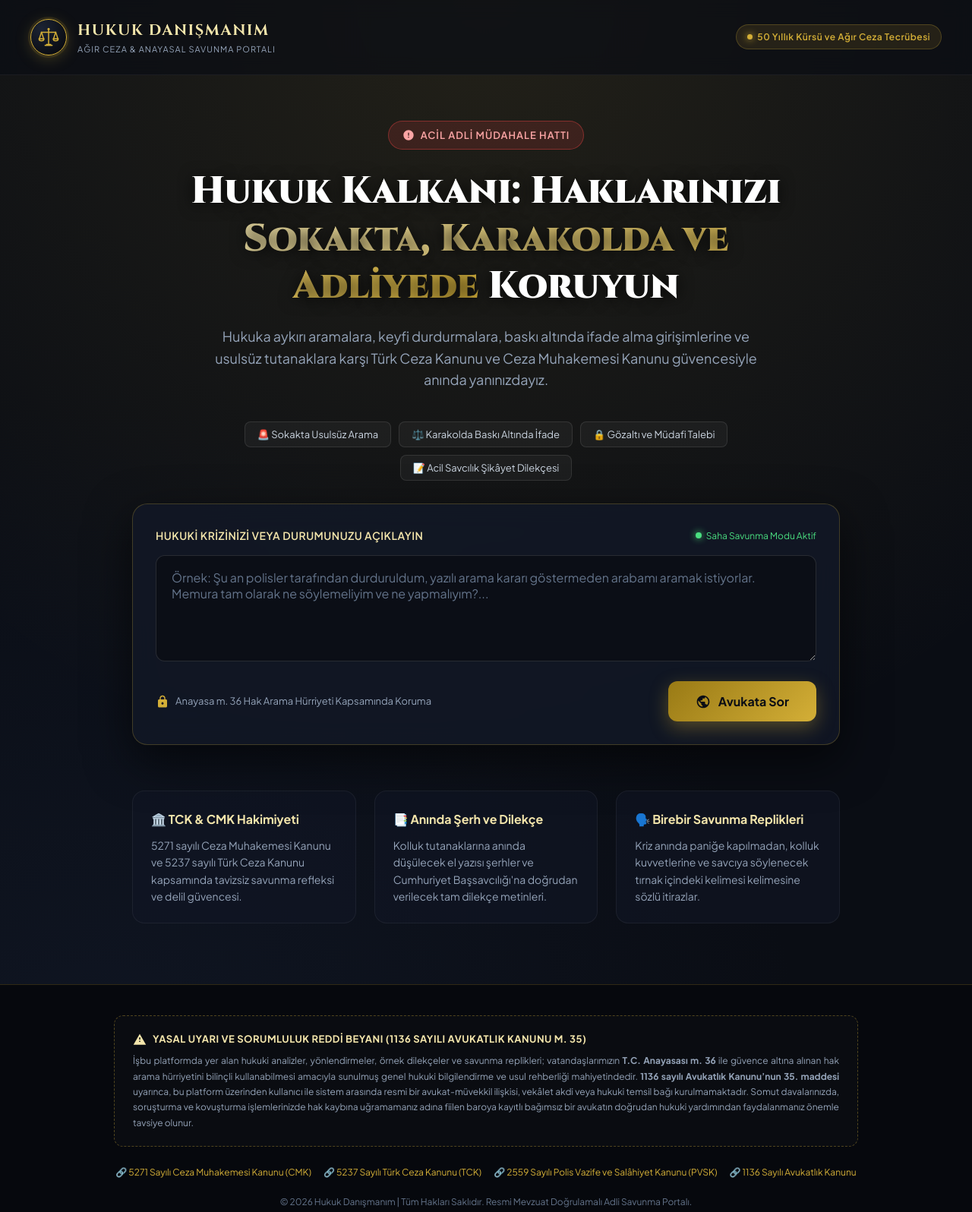
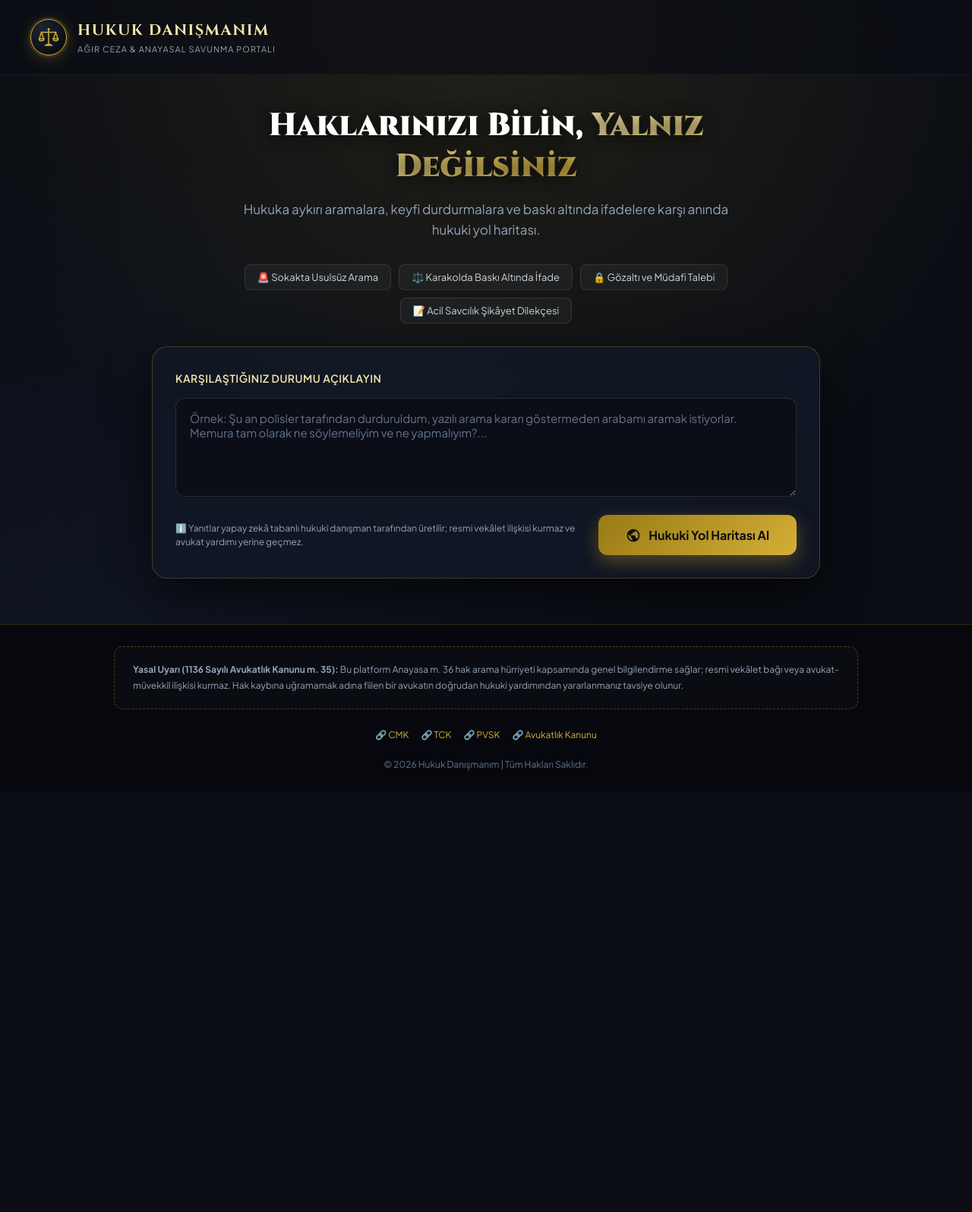
Before and after one commit to kitapsever16/Hukuk_Danismanligi_Projem, a website: page index.html in a window 1280 px wide. Shown: the whole page at 76% size. After the commit the page ends 1044 px from the top, so only its background shows below. Drawn offline with Linux system fonts and the light colour scheme.

Commit message:
Update index.html

```diff
--- a/index.html
+++ b/index.html
@@ -107,67 +107,27 @@
             display: block;
         }
 
-        .badge-kidem {
-            background: rgba(212, 175, 55, 0.12);
-            border: 1px solid var(--border-color);
-            color: var(--gold-primary);
-            padding: 6px 14px;
-            border-radius: 999px;
-            font-size: 12px;
-            font-weight: 600;
-            letter-spacing: 0.5px;
-            display: flex;
-            align-items: center;
-            gap: 6px;
-        }
-
-        .badge-kidem::before {
-            content: '';
-            width: 7px;
-            height: 7px;
-            background-color: var(--gold-primary);
-            border-radius: 50%;
-            display: inline-block;
-            box-shadow: 0 0 10px var(--gold-primary);
-        }
-
         /* Ana Gövde */
         .main-container {
             flex: 1;
-            max-width: 980px;
+            max-width: 920px;
             width: 100%;
             margin: 0 auto;
-            padding: 60px 24px 80px;
+            padding: 40px 20px 60px;
             display: flex;
             flex-direction: column;
             align-items: center;
             text-align: center;
         }
 
-        .hero-badge {
-            background: var(--danger-bg);
-            border: 1px solid rgba(239, 68, 68, 0.4);
-            color: #fca5a5;
-            padding: 8px 18px;
-            border-radius: 999px;
-            font-size: 13px;
-            font-weight: 600;
-            margin-bottom: 24px;
-            display: inline-flex;
-            align-items: center;
-            gap: 8px;
-            text-transform: uppercase;
-            letter-spacing: 1px;
-        }
-
         .hero-title {
             font-family: 'Cinzel', serif;
-            font-size: clamp(32px, 5vw, 50px);
-            font-weight: 900;
+            font-size: clamp(28px, 4.5vw, 42px);
+            font-weight: 800;
             color: #ffffff;
-            line-height: 1.25;
-            margin-bottom: 20px;
-            max-width: 860px;
+            line-height: 1.3;
+            margin-bottom: 14px;
+            max-width: 780px;
             text-shadow: 0 2px 20px rgba(0, 0, 0, 0.8);
         }
 
@@ -178,10 +138,10 @@
         }
 
         .hero-subtitle {
-            font-size: clamp(16px, 2vw, 18px);
+            font-size: clamp(15px, 1.8vw, 17px);
             color: var(--text-muted);
-            max-width: 720px;
-            margin-bottom: 40px;
+            max-width: 660px;
+            margin-bottom: 32px;
             font-weight: 400;
         }
 
@@ -248,32 +208,14 @@
             text-transform: uppercase;
         }
 
-        .live-status {
-            font-size: 12px;
-            color: #4ade80;
-            display: flex;
-            align-items: center;
-            gap: 6px;
-        }
-
-        .live-status::before {
-            content: '';
-            width: 8px;
-            height: 8px;
-            background-color: #4ade80;
-            border-radius: 50%;
-            display: inline-block;
-            box-shadow: 0 0 10px #4ade80;
-        }
-
         .crisis-textarea {
             width: 100%;
-            min-height: 140px;
+            min-height: 130px;
             background: rgba(10, 13, 20, 0.8);
             border: 1px solid rgba(255, 255, 255, 0.12);
             border-radius: 12px;
-            padding: 18px 20px;
-            font-size: 16px;
+            padding: 16px 18px;
+            font-size: 15px;
             color: #ffffff;
             font-family: inherit;
             resize: vertical;
@@ -292,20 +234,20 @@
         }
 
         .card-footer {
-            margin-top: 20px;
+            margin-top: 18px;
             display: flex;
             justify-content: space-between;
             align-items: center;
             flex-wrap: wrap;
-            gap: 16px;
+            gap: 14px;
         }
 
-        .protection-note {
-            font-size: 13px;
+        .ai-disclaimer-note {
+            font-size: 12px;
             color: var(--text-muted);
-            display: flex;
-            align-items: center;
-            gap: 8px;
+            line-height: 1.45;
+            flex: 1;
+            min-width: 220px;
         }
 
         .submit-btn {
@@ -469,48 +411,11 @@
             font-weight: 500;
         }
 
-        /* Savunma ve Mevzuat Bilgi Kartları */
-        .features-grid {
-            display: grid;
-            grid-template-columns: repeat(auto-fit, minmax(280px, 1fr));
-            gap: 24px;
-            width: 100%;
-            margin-top: 60px;
-            text-align: left;
-        }
-
-        .feature-box {
-            background: rgba(17, 23, 38, 0.6);
-            border: 1px solid rgba(255, 255, 255, 0.06);
-            padding: 24px;
-            border-radius: 16px;
-            transition: transform 0.2s, border-color 0.2s;
-        }
-
-        .feature-box:hover {
-            border-color: var(--border-color);
-            transform: translateY(-3px);
-        }
-
-        .feature-box h3 {
-            font-size: 16px;
-            color: var(--gold-light);
-            margin-bottom: 10px;
-            display: flex;
-            align-items: center;
-            gap: 10px;
-        }
-
-        .feature-box p {
-            font-size: 14px;
-            color: var(--text-muted);
-        }
-
         /* Yasal Sorumluluk Reddi (Disclaimer) */
         .footer {
             background: #06080d;
             border-top: 1px solid rgba(212, 175, 55, 0.2);
-            padding: 40px 24px;
+            padding: 28px 20px;
             margin-top: auto;
         }
 
@@ -617,27 +522,17 @@
                 <span>Ağır Ceza & Anayasal Savunma Portalı</span>
             </div>
         </a>
-        <div class="badge-kidem">
-            50 Yıllık Kürsü ve Ağır Ceza Tecrübesi
-        </div>
     </header>
 
     <!-- Ana Ekran / Karşılama ve Müdahale Merkezi -->
     <main class="main-container">
 
-        <div class="hero-badge">
-            <svg width="16" height="16" viewBox="0 0 24 24" fill="currentColor">
-                <path d="M12 2C6.48 2 2 6.48 2 12s4.48 10 10 10 10-4.48 10-10S17.52 2 12 2zm1 15h-2v-2h2v2zm0-4h-2V7h2v6z"/>
-            </svg>
-            Acil Adli Müdahale Hattı
-        </div>
-
         <h2 class="hero-title">
-            Hukuk Kalkanı: Haklarınızı <span>Sokakta, Karakolda ve Adliyede</span> Koruyun
+            Haklarınızı Bilin, <span>Yalnız Değilsiniz</span>
         </h2>
 
         <p class="hero-subtitle">
-            Hukuka aykırı aramalara, keyfi durdurmalara, baskı altında ifade alma girişimlerine ve usulsüz tutanaklara karşı Türk Ceza Kanunu ve Ceza Muhakemesi Kanunu güvencesiyle anında yanınızdayız.
+            Hukuka aykırı aramalara, keyfi durdurmalara ve baskı altında ifadelere karşı anında hukuki yol haritası.
         </p>
 
         <!-- Hızlı Durum Seçenekleri -->
@@ -659,8 +554,7 @@
         <!-- Soru Sorma Kartı -->
         <div class="crisis-card">
             <div class="card-label">
-                <span>Hukuki Krizinizi veya Durumunuzu Açıklayın</span>
-                <div class="live-status">Saha Savunma Modu Aktif</div>
+                <span>Karşılaştığınız Durumu Açıklayın</span>
             </div>
 
             <textarea
@@ -670,18 +564,15 @@
             ></textarea>
 
             <div class="card-footer">
-                <div class="protection-note">
-                    <svg width="18" height="18" viewBox="0 0 24 24" fill="var(--gold-primary)">
-                        <path d="M18 8h-1V6c0-2.76-2.24-5-5-5S7 3.24 7 6v2H6c-1.1 0-2 .9-2 2v10c0 1.1.9 2 2 2h12c1.1 0 2-.9 2-2V10c0-1.1-.9-2-2-2zm-6 9c-1.1 0-2-.9-2-2s.9-2 2-2 2 .9 2 2-.9 2-2 2zm3.1-9H8.9V6c0-1.71 1.39-3.1 3.1-3.1 1.71 0 3.1 1.39 3.1 3.1v2z"/>
-                    </svg>
-                    Anayasa m. 36 Hak Arama Hürriyeti Kapsamında Koruma
+                <div class="ai-disclaimer-note">
+                    ℹ️ Yanıtlar yapay zekâ tabanlı hukuki danışman tarafından üretilir; resmi vekâlet ilişkisi kurmaz ve avukat yardımı yerine geçmez.
                 </div>
 
                 <button class="submit-btn" id="askBtn" onclick="handleConsultation()">
                     <svg viewBox="0 0 24 24">
                         <path d="M12 2C6.48 2 2 6.48 2 12s4.48 10 10 10 10-4.48 10-10S17.52 2 12 2zm-1 17.93c-3.95-.49-7-3.85-7-7.93 0-.62.08-1.21.21-1.79L9 15v1c0 1.1.9 2 2 2v1.93zm6.9-2.54c-.26-.81-1-1.39-1.9-1.39h-1v-3c0-.55-.45-1-1-1H8v-2h2c.55 0 1-.45 1-1V7h2c1.1 0 2-.9 2-2v-.41c2.93 1.19 5 4.06 5 7.41 0 2.08-.8 3.97-2.1 5.39z"/>
                     </svg>
-                    Avukata Sor
+                    Hukuki Yol Haritası Al
                 </button>
             </div>
         </div>
@@ -689,7 +580,7 @@
         <!-- Yükleniyor Bildirimi -->
         <div class="loading-box" id="loadingBox">
             <div class="spinner"></div>
-            <div class="loading-text">Avukatınız kanun maddelerini ve vakanızı inceliyor... Hukuki kalkan hazırlanıyor.</div>
+            <div class="loading-text">Mevzuat maddeleri ve vakanız inceleniyor... Hukuki yol haritası hazırlanıyor.</div>
         </div>
 
         <!-- Canlı Savunma ve Rapor Yanıt Kartı -->
@@ -699,29 +590,13 @@
                     <svg width="22" height="22" viewBox="0 0 24 24" fill="var(--gold-primary)">
                         <path d="M12 1L3 5v6c0 5.55 3.84 10.74 9 12 5.16-1.26 9-6.45 9-12V5l-9-4z"/>
                     </svg>
-                    <h3>Ağır Ceza Avukatı Müdahale Raporu</h3>
+                    <h3>Hukuki Değerlendirme ve Yol Haritası</h3>
                 </div>
                 <button class="copy-btn" onclick="copyResponse()">
                     📋 Metni ve Dilekçeyi Kopyala
                 </button>
             </div>
             <div class="response-content" id="responseContent"></div>
-        </div>
-
-        <!-- Savunma Temelleri -->
-        <div class="features-grid">
-            <div class="feature-box">
-                <h3>🏛️ TCK & CMK Hakimiyeti</h3>
-                <p>5271 sayılı Ceza Muhakemesi Kanunu ve 5237 sayılı Türk Ceza Kanunu kapsamında tavizsiz savunma refleksi ve delil güvencesi.</p>
-            </div>
-            <div class="feature-box">
-                <h3>📑 Anında Şerh ve Dilekçe</h3>
-                <p>Kolluk tutanaklarına anında düşülecek el yazısı şerhler ve Cumhuriyet Başsavcılığı'na doğrudan verilecek tam dilekçe metinleri.</p>
-            </div>
-            <div class="feature-box">
-                <h3>🗣️ Birebir Savunma Replikleri</h3>
-                <p>Kriz anında paniğe kapılmadan, kolluk kuvvetlerine ve savcıya söylenecek tırnak içindeki kelimesi kelimesine sözlü itirazlar.</p>
-            </div>
         </div>
 
     </main>
@@ -731,35 +606,21 @@
         <div class="footer-inner">
 
             <div class="disclaimer-box">
-                <div class="disclaimer-title">
-                    <svg width="18" height="18" viewBox="0 0 24 24" fill="currentColor">
-                        <path d="M12 2L1 21h22L12 2zm1 14h-2v-2h2v2zm0-4h-2V8h2v4z"/>
-                    </svg>
-                    Yasal Uyarı ve Sorumluluk Reddi Beyanı (1136 Sayılı Avukatlık Kanunu m. 35)
-                </div>
                 <p class="disclaimer-text">
-                    İşbu platformda yer alan hukuki analizler, yönlendirmeler, örnek dilekçeler ve savunma replikleri; vatandaşlarımızın <strong>T.C. Anayasası m. 36</strong> ile güvence altına alınan hak arama hürriyetini bilinçli kullanabilmesi amacıyla sunulmuş genel hukuki bilgilendirme ve usul rehberliği mahiyetindedir. <strong>1136 sayılı Avukatlık Kanunu’nun 35. maddesi</strong> uyarınca, bu platform üzerinden kullanıcı ile sistem arasında resmi bir avukat-müvekkil ilişkisi, vekâlet akdi veya hukuki temsil bağı kurulmamaktadır. Somut davalarınızda, soruşturma ve kovuşturma işlemlerinizde hak kaybına uğramamanız adına fiilen baroya kayıtlı bağımsız bir avukatın doğrudan hukuki yardımından faydalanmanız önemle tavsiye olunur.
+                    <strong>Yasal Uyarı (1136 Sayılı Avukatlık Kanunu m. 35):</strong> Bu platform Anayasa m. 36 hak arama hürriyeti kapsamında genel bilgilendirme sağlar; resmi vekâlet bağı veya avukat-müvekkil ilişkisi kurmaz. Hak kaybına uğramamak adına fiilen bir avukatın doğrudan hukuki yardımından yararlanmanız tavsiye olunur.
                 </p>
             </div>
 
             <!-- Resmi Mevzuat Doğrulama Kaynakları -->
             <div class="official-sources">
-                <a href="https://www.mevzuat.gov.tr/mevzuat?MevzuatNo=5271&MevzuatTur=1&MevzuatTertip=5" target="_blank" rel="noopener noreferrer">
-                    🔗 5271 Sayılı Ceza Muhakemesi Kanunu (CMK)
-                </a>
-                <a href="https://www.mevzuat.gov.tr/mevzuat?MevzuatNo=5237&MevzuatTur=1&MevzuatTertip=5" target="_blank" rel="noopener noreferrer">
-                    🔗 5237 Sayılı Türk Ceza Kanunu (TCK)
-                </a>
-                <a href="https://www.mevzuat.gov.tr/mevzuat?MevzuatNo=2559&MevzuatTur=1&MevzuatTertip=3" target="_blank" rel="noopener noreferrer">
-                    🔗 2559 Sayılı Polis Vazife ve Salâhiyet Kanunu (PVSK)
-                </a>
-                <a href="https://www.mevzuat.gov.tr/mevzuat?MevzuatNo=1136&MevzuatTur=1&MevzuatTertip=5" target="_blank" rel="noopener noreferrer">
-                    🔗 1136 Sayılı Avukatlık Kanunu
-                </a>
+                <a href="https://www.mevzuat.gov.tr/mevzuat?MevzuatNo=5271&MevzuatTur=1&MevzuatTertip=5" target="_blank" rel="noopener noreferrer">🔗 CMK</a>
+                <a href="https://www.mevzuat.gov.tr/mevzuat?MevzuatNo=5237&MevzuatTur=1&MevzuatTertip=5" target="_blank" rel="noopener noreferrer">🔗 TCK</a>
+                <a href="https://www.mevzuat.gov.tr/mevzuat?MevzuatNo=2559&MevzuatTur=1&MevzuatTertip=3" target="_blank" rel="noopener noreferrer">🔗 PVSK</a>
+                <a href="https://www.mevzuat.gov.tr/mevzuat?MevzuatNo=1136&MevzuatTur=1&MevzuatTertip=5" target="_blank" rel="noopener noreferrer">🔗 Avukatlık Kanunu</a>
             </div>
 
             <div class="copyright">
-                © 2026 Hukuk Danışmanım | Tüm Hakları Saklıdır. Resmi Mevzuat Doğrulamalı Adli Savunma Portalı.
+                © 2026 Hukuk Danışmanım | Tüm Hakları Saklıdır.
             </div>
 
         </div>
```
